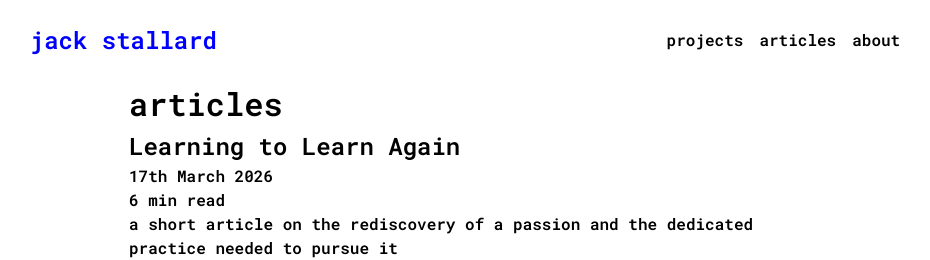
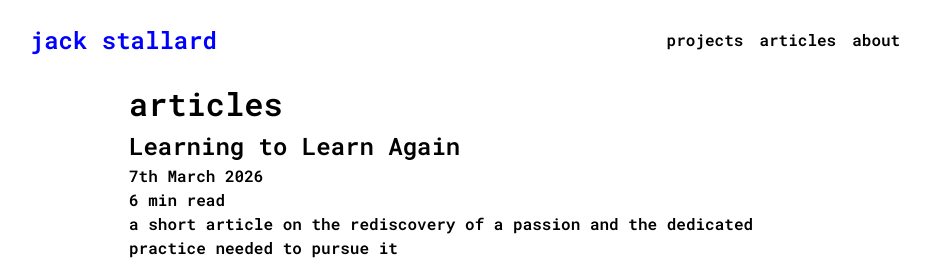
Before and after one commit to jckstllrd/personal-site, a React (Vite) app: page /articles in a window 1280 px wide. Shown: the top 260 px of the page, without its empty margins (175-1105 px from the left). Built offline with nearby package versions, Linux system fonts and the light colour scheme.

Commit message:
fix: changed date on article from 17th march to 7th march

```diff
--- a/src/pages/Articles/Articles.tsx
+++ b/src/pages/Articles/Articles.tsx
@@ -11,7 +11,7 @@ function Articles() {
         desc={
           "a short article on the rediscovery of a passion and the dedicated practice needed to pursue it"
         }
-        datePublished={"17th March 2026"}
+        datePublished={"7th March 2026"}
         readingTime={6}
         link={"https://dev.to/jckstllrd/learning-to-learn-again-48j3"}
       />
```
